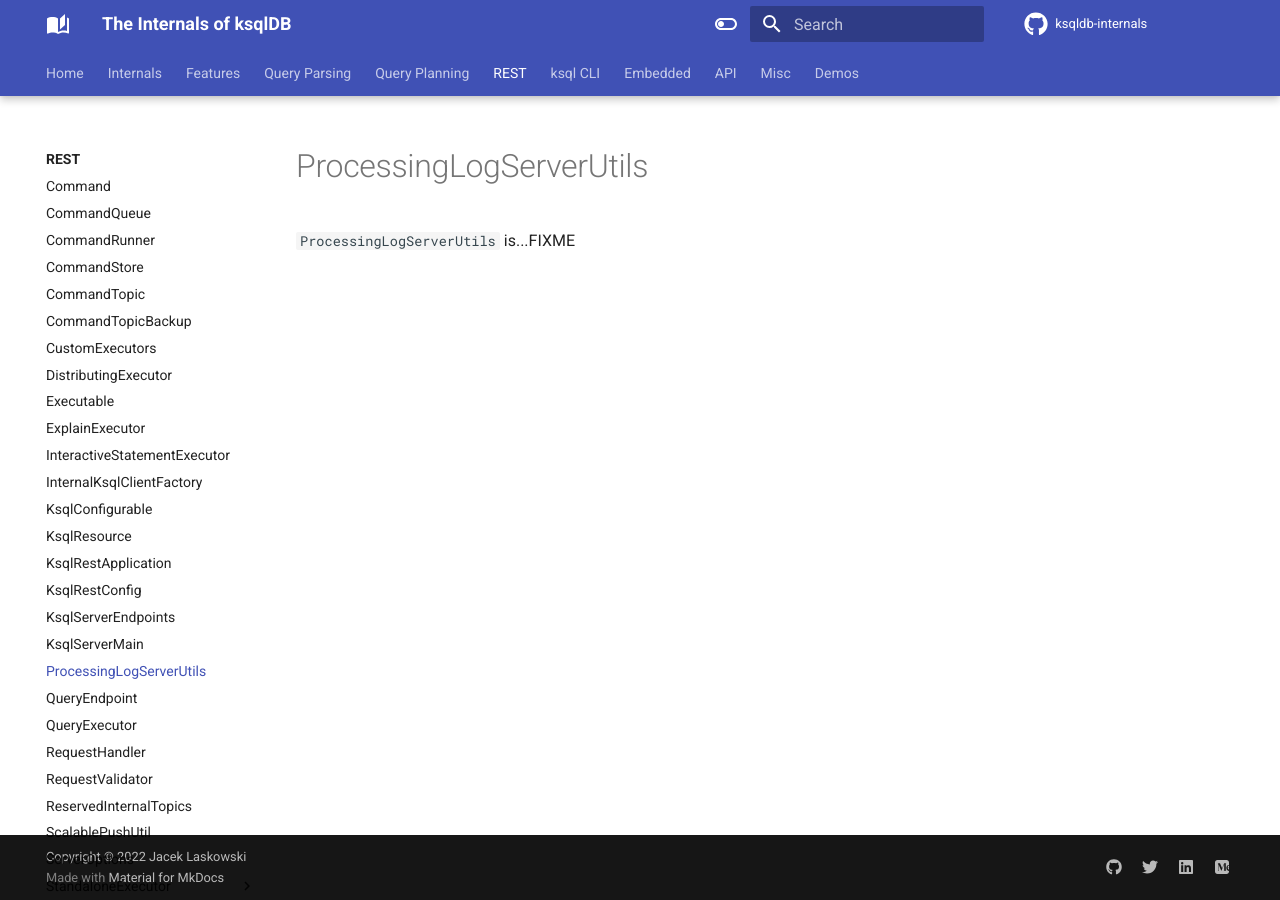
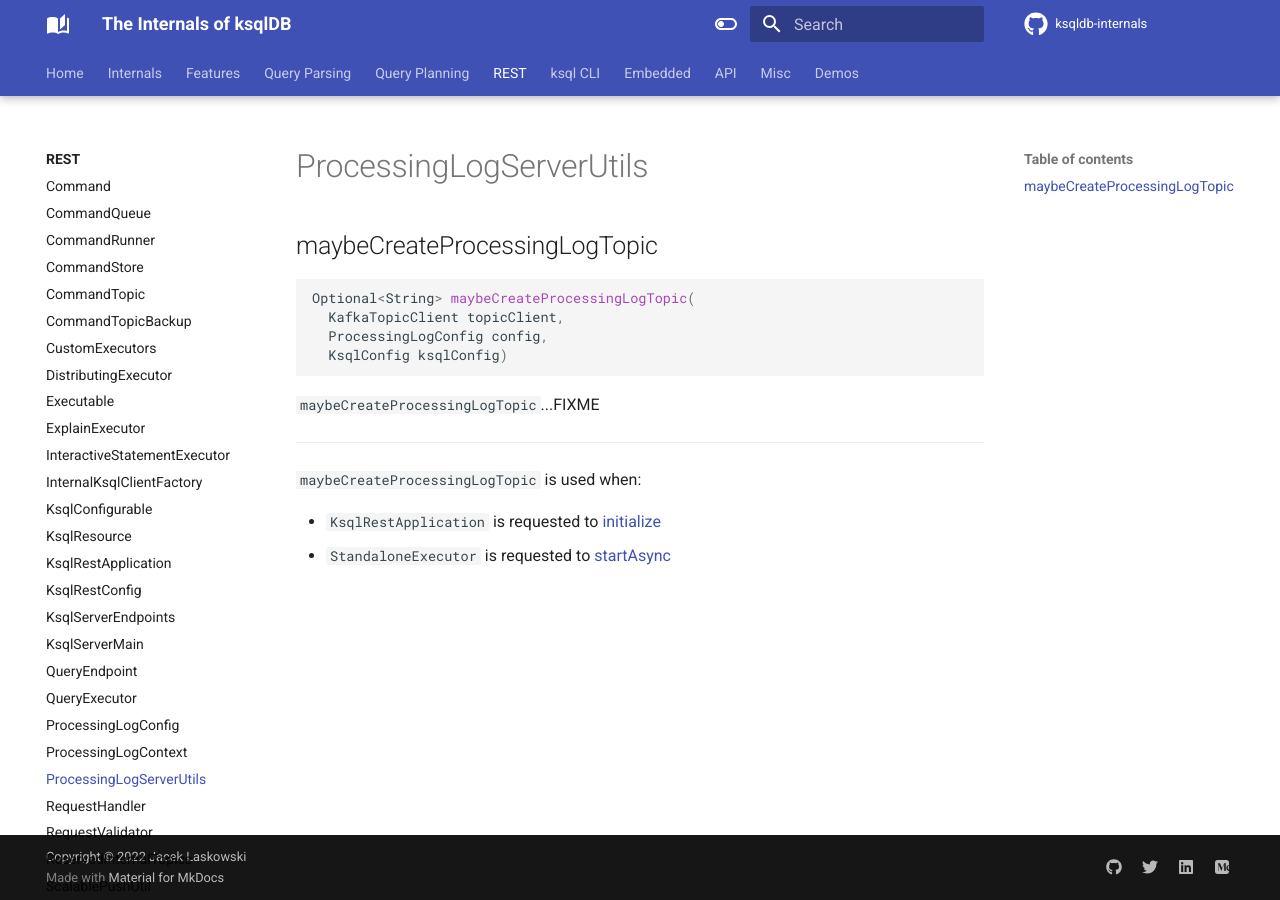
Before and after one commit to japila-books/ksqldb-internals, an MkDocs documentation site: the page built from docs/rest/ProcessingLogServerUtils.md, in a window 1280 px wide. Built offline with MkDocs 1.6.1 and Material for MkDocs 9.7.7, drawn with Linux system fonts in a browser that asks for light colours; comment, search, counter and statistics services are not loaded.

Commit message:
ksql.logging.processing.topic.auto.create

````diff
--- a/docs/rest/ProcessingLogServerUtils.md
+++ b/docs/rest/ProcessingLogServerUtils.md
@@ -1,3 +1,19 @@
 # ProcessingLogServerUtils
 
-`ProcessingLogServerUtils` is...FIXME
+## <span id="maybeCreateProcessingLogTopic"> maybeCreateProcessingLogTopic
+
+```java
+Optional<String> maybeCreateProcessingLogTopic(
+  KafkaTopicClient topicClient,
+  ProcessingLogConfig config,
+  KsqlConfig ksqlConfig)
+```
+
+`maybeCreateProcessingLogTopic`...FIXME
+
+---
+
+`maybeCreateProcessingLogTopic` is used when:
+
+* `KsqlRestApplication` is requested to [initialize](KsqlRestApplication.md#initialize)
+* `StandaloneExecutor` is requested to [startAsync](StandaloneExecutor.md#startAsync)
--- a/mkdocs.yml
+++ b/mkdocs.yml
@@ -89,6 +89,7 @@ extra:
     github: https://github.com/apache/kafka/tree/3.2.1
     api: https://kafka.apache.org/32/javadoc/
   ksqldb:
+    docs: https://docs.ksqldb.io/en/0.27.2-ksqldb/
     github: https://github.com/confluentinc/ksql/blob/v0.27.2
     version: 0.27.2
     version_major: 0.27
@@ -108,6 +109,7 @@ nav:
   - Home: index.md
   - Internals:
     - Overview: overview.md
+    - Server Properties: server-properties.md
     - DataSource: DataSource.md
     - EngineContext: EngineContext.md
     - EngineExecutor: EngineExecutor.md
@@ -157,6 +159,7 @@ nav:
     - VersionCheckerAgent: VersionCheckerAgent.md
   - Features:
     - Persistent Queries: persistent-queries.md
+    - Processing Log: processing-log.md
     - Pull Queries: pull-queries.md
     - Push Queries: push-queries.md
   - Query Parsing:
@@ -259,9 +262,11 @@ nav:
     - KsqlRestConfig: rest/KsqlRestConfig.md
     - KsqlServerEndpoints: rest/KsqlServerEndpoints.md
     - KsqlServerMain: rest/KsqlServerMain.md
-    - ProcessingLogServerUtils: rest/ProcessingLogServerUtils.md
     - QueryEndpoint: rest/QueryEndpoint.md
     - QueryExecutor: rest/QueryExecutor.md
+    - ProcessingLogConfig: rest/ProcessingLogConfig.md
+    - ProcessingLogContext: rest/ProcessingLogContext.md
+    - ProcessingLogServerUtils: rest/ProcessingLogServerUtils.md
     - RequestHandler: rest/RequestHandler.md
     - RequestValidator: rest/RequestValidator.md
     - ReservedInternalTopics: rest/ReservedInternalTopics.md
@@ -293,7 +298,5 @@ nav:
     - Debugging ksqlDB: debugging.md
     - Logging: logging.md
     - KsqlInternalTopicUtils: KsqlInternalTopicUtils.md
-    - ProcessingLogConfig: ProcessingLogConfig.md
-    - ProcessingLogContext: ProcessingLogContext.md
   - Demos:
     - SHOW STREAMS: demo/show-streams.md
````
Also changed, not shown: docs/ProcessingLogConfig.md (deleted, +0 -3 lines), docs/processing-log.md (added, +4 -0 lines), docs/rest/KsqlRestApplication.md (+2 -2 lines), docs/rest/ProcessingLogConfig.md (added, +22 -0 lines), docs/rest/StandaloneExecutor.md (+1 -1 lines), docs/server-properties.md (added, +23 -0 lines), docs/rest/ProcessingLogContext.md (renamed from docs/ProcessingLogContext.md).
